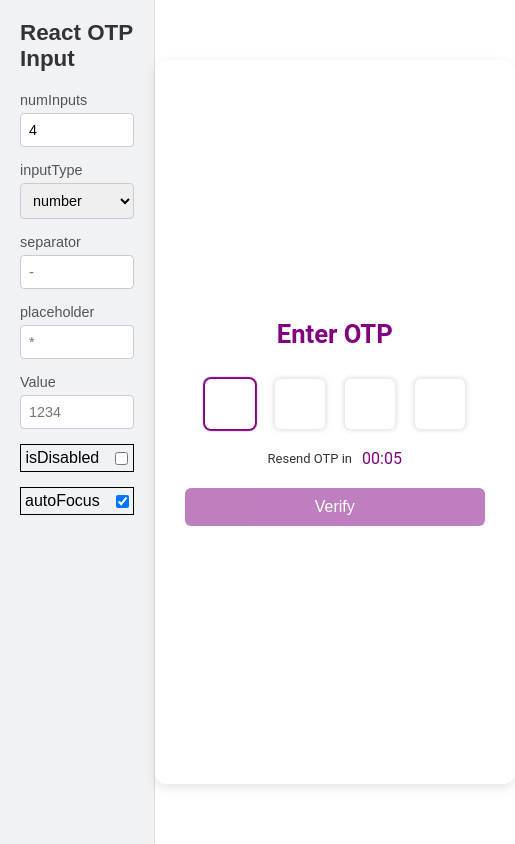
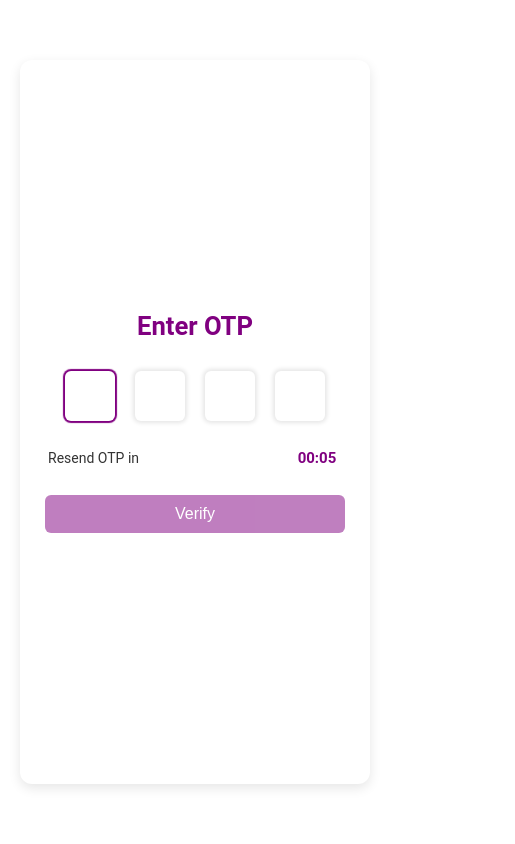
Before and after one commit to mdsameeralam9/React-OTP-Input-component, a React (Vite) app: page / in a window 390 px wide. Shown: the whole page, 515 px wide, since content can reach past the window. Built offline with nearby package versions, Linux system fonts and the light colour scheme.

Commit message:
responsive

```diff
--- a/src/App.css
+++ b/src/App.css
@@ -71,7 +71,7 @@
   flex-direction: column;
   align-items: center;
   justify-content: center;
-  width: 400px;
+  width: 350px;
   margin: 60px auto;
   padding: 20px;
   background-color: #ffffff;
@@ -128,3 +128,10 @@
 .submit:disabled {
   opacity: 0.5;
 }
+
+/* Mobile Responsive Styles */
+@media screen and (max-width: 480px) {
+ .sidebar{
+  display: none;
+ }
+}
--- a/src/components/ReactOTP/Resend.tsx
+++ b/src/components/ReactOTP/Resend.tsx
@@ -1,17 +1,20 @@
 import React, { useEffect, useState, useCallback } from 'react';
+import './style.css';
 
 interface ResendProps {
   btnLabel?: string;
   text?: string;
   second?: number;
   onResendClick: () => void;
+  className?: string;
 }
 
 export const ResendOTP: React.FC<ResendProps> = ({
   second = 10,
   btnLabel = "Resend OTP",
   text = "Didn't receive the otp?",
-  onResendClick=()=>{}
+  onResendClick = () => {},
+  className = ''
 }) => {
   const [isTimerActive, setIsTimerActive] = useState<boolean>(true);
   const [secondsLeft, setSecondsLeft] = useState<number>(second);
@@ -19,8 +22,8 @@ export const ResendOTP: React.FC<ResendProps> = ({
   const handleResend = useCallback(() => {
     setIsTimerActive(true);
     setSecondsLeft(second);
-    onResendClick()
-  }, [second]);
+    onResendClick();
+  }, [second, onResendClick]);
 
   useEffect(() => {
     let timerId: ReturnType<typeof setTimeout> | undefined;
@@ -31,7 +34,7 @@ export const ResendOTP: React.FC<ResendProps> = ({
           setIsTimerActive(false);
           setSecondsLeft(second);
         } else {
-          setSecondsLeft(prev => prev - 1)
+          setSecondsLeft(prev => prev - 1);
         }
       }, 1000);
     }
@@ -42,16 +45,23 @@ export const ResendOTP: React.FC<ResendProps> = ({
   const formattedTime = secondsLeft < 10 ? `00:0${secondsLeft}` : `00:${secondsLeft}`;
 
   return (
-    <div className='resendComponent'>
+    <div className={`resendComponent ${className}`} role="timer" aria-live="polite">
       {isTimerActive ? (
         <>
           <span className='resend-text'>Resend OTP in</span>
-          <span className='resend-button'>{formattedTime}</span>
+          <span className='resend-timer'>{formattedTime}</span>
         </>
       ) : (
         <>
           <span className='resend-text'>{text}</span>
-          <span className='resend-button' onClick={handleResend}>{btnLabel}</span>
+          <button
+            className='resend-button'
+            onClick={handleResend}
+            aria-label={btnLabel}
+            type="button"
+          >
+            {btnLabel}
+          </button>
         </>
       )}
     </div>
--- a/src/components/ReactOTP/style.css
+++ b/src/components/ReactOTP/style.css
@@ -40,21 +40,49 @@
 
 
 
-/* resend Text */
+/* ResendOTP Component Styles */
 .resendComponent {
   margin: 10px 0;
   display: flex;
   justify-content: space-between;
   align-items: center;
-  gap: 10px;
+  /* gap: 12px;
+  flex-wrap: wrap; */
+  width: 100%;
+  max-width: 400px;
+  padding: 8px;
 }
 
 .resend-text {
-  font-size: 13px;
+  font-size: 14px;
   color: #333333;
+  text-align: center;
+}
+
+.resend-timer {
+  color: purple;
+  font-weight: 600;
+  font-size: 15px;
+  min-width: 50px;
+  text-align: center;
 }
 
 .resend-button {
   color: purple;
+  background-color: transparent;
+  border: none;
+  padding: 0;
+  font-size: 14px;
   cursor: pointer;
+  text-decoration: underline;
+  outline: none;
 }
+
+.resend-button:hover {
+  color: #660066;
+}
+
+.resend-button:focus {
+  text-decoration: underline;
+  text-underline-offset: 2px;
+}
```
